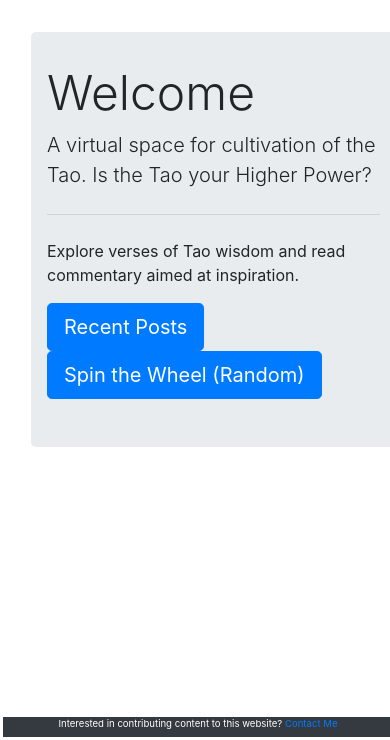
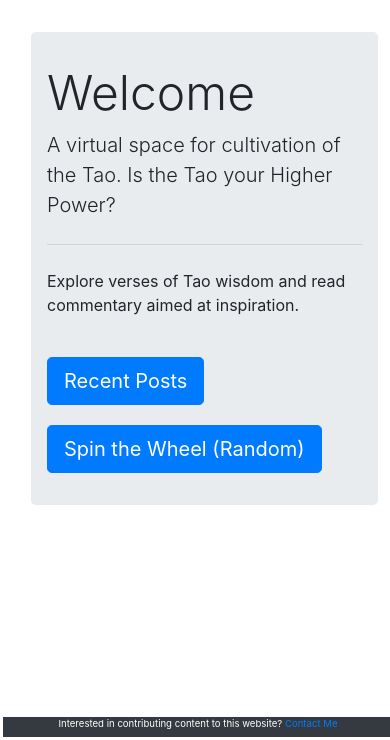
Before and after one commit to ronraney/tao-django, a Django app: page /home/ in a window 390 px wide. Shown: the part 104-844 px from the top of the page. Run offline with Django 3.2, Linux system fonts and the light colour scheme; some libraries are stand-ins or nearby versions; some web fonts are replaced.

Commit message:
A few more CSS details

```diff
--- a/blog/static/css/landing.css
+++ b/blog/static/css/landing.css
@@ -230,8 +230,11 @@ h3 {
     #entry {
         font-size: 1.5em;
         top: 65%;
-        margin-left: -95px;
+        margin-left: -80px;
     }
+	#entry a {
+		margin: auto 20px;
+	}
 	footer {
 		font-size: 0.9em;
 	}
--- a/blog/static/css/styles.css
+++ b/blog/static/css/styles.css
@@ -28,6 +28,16 @@ textarea, input {
 #logo {
 	-webkit-animation: color 20s infinite; /* Chrome, Safari, Opera */
     animation: color 20s infinite;
+}
+/*Home*/
+
+.sub-lead {
+	margin: 20px auto;
+}
+
+.jumbotron {
+	max-width: 95%;
+	margin-right: 5%;
 }
 /* Chrome, Safari, Opera */
 @-webkit-keyframes color {
@@ -100,7 +110,12 @@ a:link, a:hover, a:visited, a:active {
 /*Media Queries*/
 
 /*Extra small devices (portrait phones, less than 576px)*/
-@media (max-width: 575.99px) { ... }
+@media (max-width: 575.99px) {
+	.home-btn {
+		margin-top: 20px;
+
+	}
+}
 
 /*Small devices (landscape phones, less than 768px)*/
 @media (max-width: 767.99px) {
@@ -117,10 +132,10 @@ a:link, a:hover, a:visited, a:active {
 }
 
 /*Medium devices (tablets, less than 992px)*/
-@media (max-width: 991.99px) { ... }
+@media (max-width: 991.99px) {  }
 
 /*Large devices (desktops, less than 1200px)*/
-@media (max-width: 1199.99px) { ... }
+@media (max-width: 1199.99px) {  }
 
 /*Extra large devices (large desktops)*/
 // No media query since the extra-large breakpoint has no upper bound on its width
--- a/blog/templates/blog/home.html
+++ b/blog/templates/blog/home.html
@@ -8,11 +8,11 @@
         <h1 class="display-3">Welcome</h1>
         <p class="lead">A virtual space for cultivation of the Tao. Is the Tao your Higher Power?</p>
         <hr class="my-4">
-        <p>Explore verses of Tao wisdom and read commentary aimed at inspiration.</p>
-        <p class="lead">
-            <a class="btn btn-primary btn-lg" href="{% url 'post_list' %}" role="button">Recent Posts</a>
-            <a class="btn btn-primary btn-lg" href="{% url 'random_post' %}" role="button">Spin the Wheel (Random)</a>
-        </p>
+        <p class="sub-lead">Explore verses of Tao wisdom and read commentary aimed at inspiration.</p>
+        <div>
+            <a class="home-btn btn btn-primary btn-lg" href="{% url 'post_list' %}" role="button">Recent Posts</a>
+            <a class="home-btn btn btn-primary btn-lg" href="{% url 'random_post' %}" role="button">Spin the Wheel (Random)</a>
+        </div>
     </div>
 </div>
 {% endblock %}
```
Lines whose indentation alone changed are shown as unchanged.
